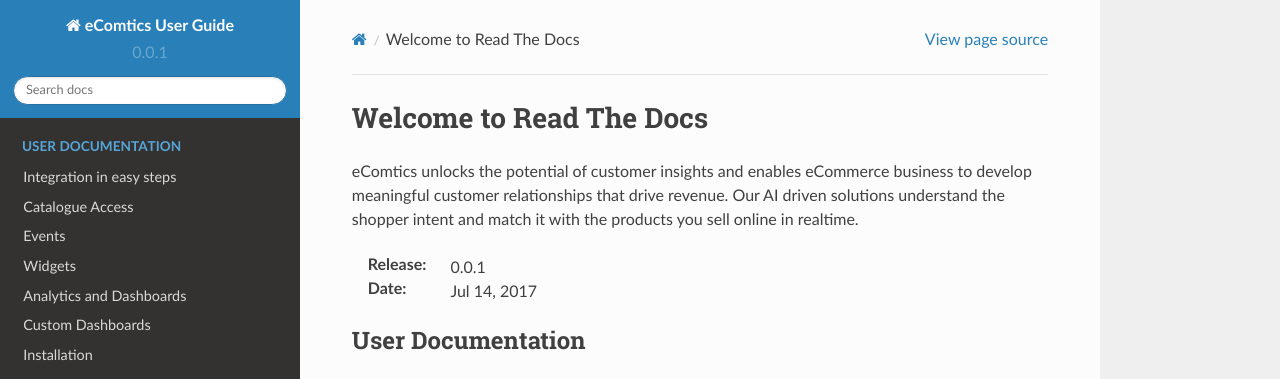
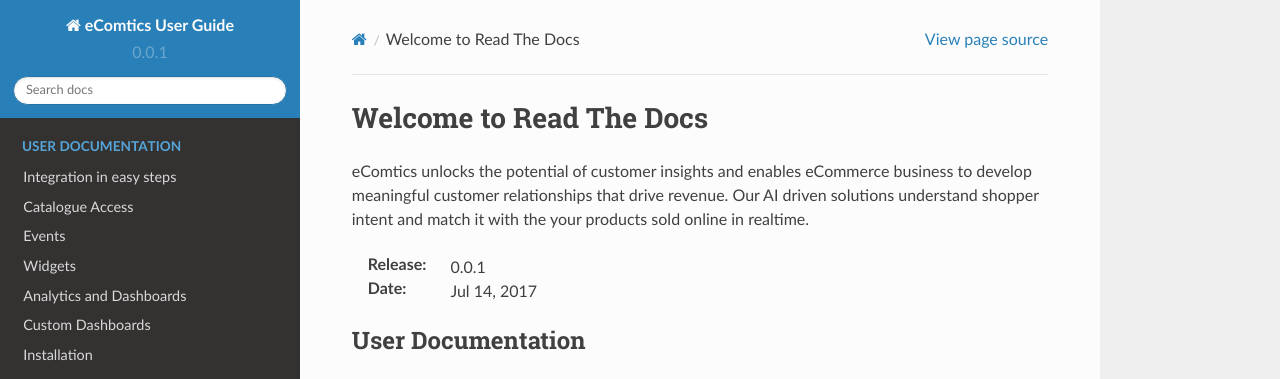
Before and after one commit to Jyotie/ecomdocs, a Sphinx documentation site: the page built from source/index.rst, in a window 1280 px wide and 997 px high. Shown: the top 379 px of the window. Built offline with Sphinx 7.4.7 and the Read the Docs theme 2.0.0, drawn with Linux system fonts in a browser that asks for light colours; pages that are not in the unit, such as notebooks, are missing from menus.

Commit message:
Update index.rst

```diff
--- a/source/index.rst
+++ b/source/index.rst
@@ -1,6 +1,6 @@
 Welcome to Read The Docs
 ========================
-eComtics unlocks the potential of customer insights and enables eCommerce business to develop meaningful customer relationships that drive revenue. Our AI driven solutions understand the shopper intent and match it with the products you sell online in realtime.
+eComtics unlocks the potential of customer insights and enables eCommerce business to develop meaningful customer relationships that drive revenue. Our AI driven solutions understand shopper intent and match it with the your products sold online in realtime.
 
 :Release: |version|
 :Date: |today|
```
